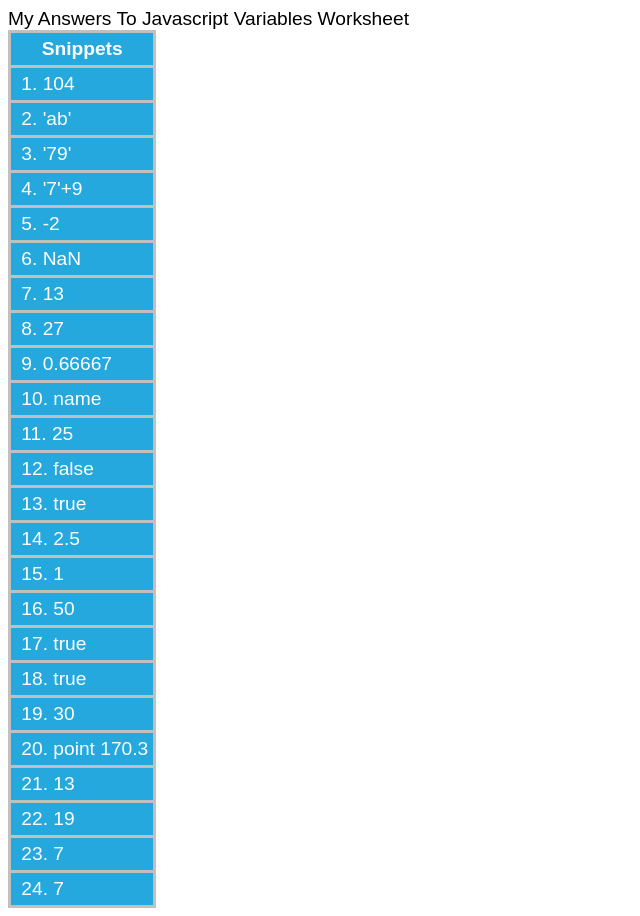
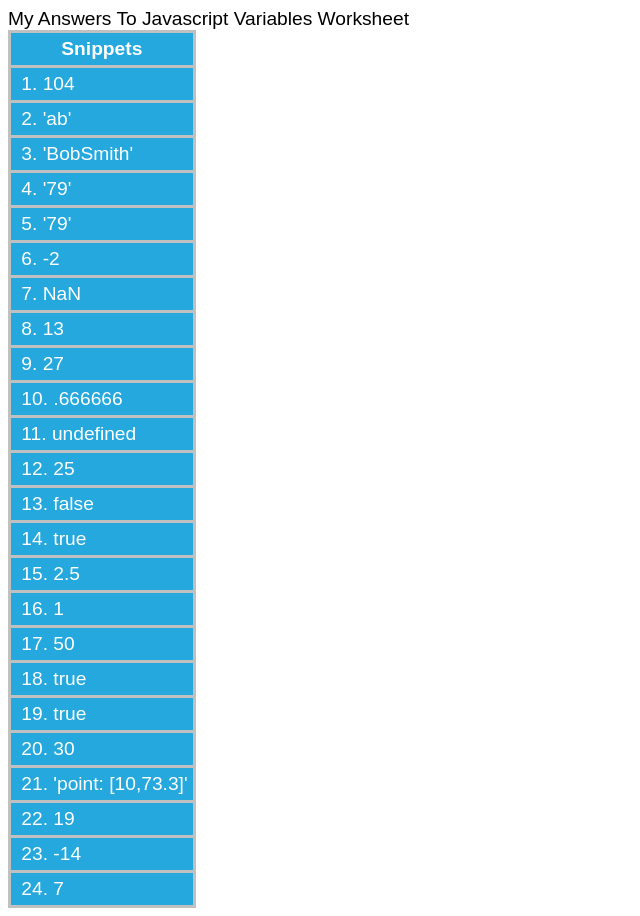
Before and after one commit to gmaniago/js-worksheet, a plain HTML site: page index.html in a window 1280 px wide. Shown: the whole page, without its empty margins (0-640 px from the left). Drawn offline with Linux system fonts and the light colour scheme.

Commit message:
fixed the skipped questions

```diff
--- a/index.html
+++ b/index.html
@@ -21,67 +21,67 @@
 		<td>&nbsp;2.&nbsp;'ab'</td>
 	</tr>
 	<tr>
-		<td>&nbsp;3. '79'</td>
+		<td>&nbsp;3. 'BobSmith'</td>
 	</tr>
 	<tr>
-		<td>&nbsp;4.&nbsp;'7'+9</td>
+		<td>&nbsp;4.&nbsp;'79'</td>
 	</tr>
 	<tr>
-		<td>&nbsp;5.&nbsp;-2</td>
+		<td>&nbsp;5.&nbsp;'79'</td>
 	</tr>
 	<tr>
-		<td>&nbsp;6.&nbsp;NaN</td>
+		<td>&nbsp;6. -2 </td>
 	</tr>
 	<tr>
-		<td>&nbsp;7. 13</td>
+		<td>&nbsp;7. NaN</td>
 	</tr>
 	<tr>
-		<td>&nbsp;8. 27</td>
+		<td>&nbsp;8. 13</td>
 	</tr>
 	<tr>
-		<td>&nbsp;9. 0.66667</td>
+		<td>&nbsp;9. 27</td>
 	</tr>
 	<tr>
-		<td>&nbsp;10. name</td>
+		<td>&nbsp;10. .666666</td>
 	</tr>
 	<tr>
-		<td>&nbsp;11. 25</td>
+		<td>&nbsp;11. undefined</td>
 	</tr>
 	<tr>
-		<td>&nbsp;12. false</td>
+		<td>&nbsp;12. 25</td>
 	</tr>
 	<tr>
-		<td>&nbsp;13. true</td>
+		<td>&nbsp;13. false</td>
 	</tr>
 	<tr>
-		<td>&nbsp;14. 2.5</td>
+		<td>&nbsp;14. true</td>
 	</tr>
 	<tr>
-		<td>&nbsp;15. 1</td>
+		<td>&nbsp;15. 2.5</td>
 	</tr>
 	<tr>
-		<td>&nbsp;16. 50</td>
+		<td>&nbsp;16. 1</td>
 	</tr>
 	<tr>
-		<td>&nbsp;17. true</td>
+		<td>&nbsp;17. 50</td>
 	</tr>
 	<tr>
 		<td>&nbsp;18. true</td>
 	</tr>
 	<tr>
-		<td>&nbsp;19. 30</td>
+		<td>&nbsp;19. true</td>
 	</tr>
 	<tr>
-		<td>&nbsp;20. point 170.3</td>
+		<td>&nbsp;20. 30</td>
 	</tr>
 	<tr>
-		<td>&nbsp;21. 13</td>
+		<td>&nbsp;21. 'point: [10,73.3]'</td>
 	</tr>
 	<tr>
 		<td>&nbsp;22. 19</td>
 	</tr>
 	<tr>
-		<td>&nbsp;23. 7</td>
+		<td>&nbsp;23. -14</td>
 	</tr>
 	<tr>
 		<td>&nbsp;24. 7</td>
```
